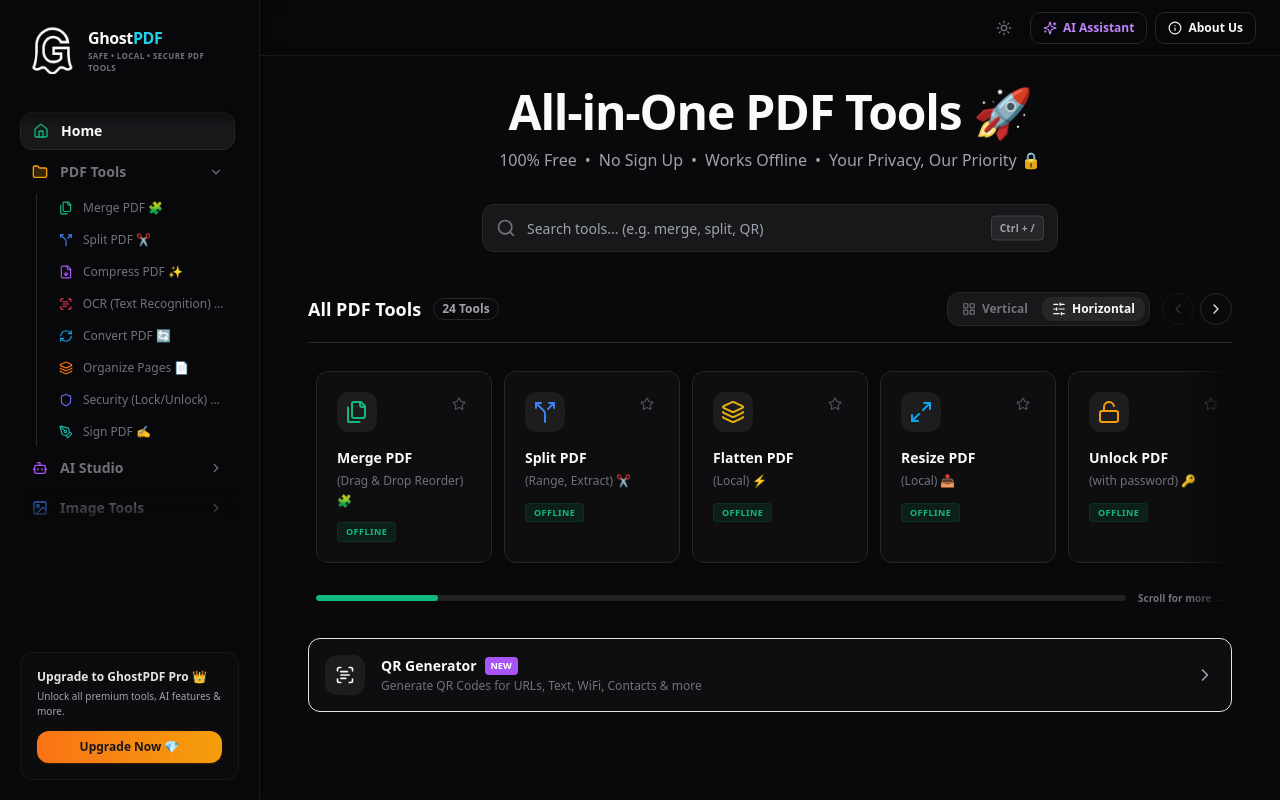
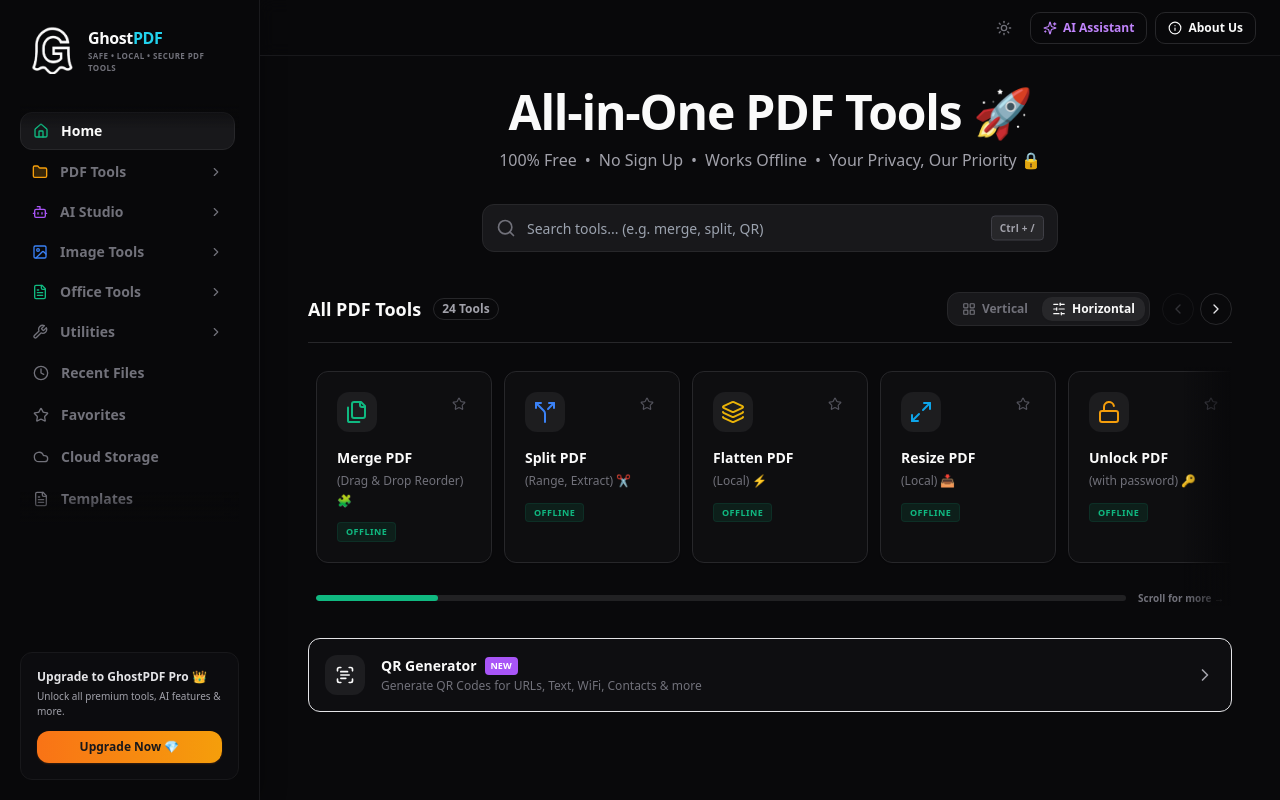
Before and after one commit to shashankkshashi626-dot/GostPDF, a React (Vite) app: page / in a window 1280 px wide. Built offline with nearby package versions, Linux system fonts and the light colour scheme.

Commit message:
fix: disable default open state for PDF tools sidebar menu

```diff
--- a/src/App.tsx
+++ b/src/App.tsx
@@ -186,11 +186,8 @@ function DashboardContent() {
     })
   }
 
-  // Collapsible accordion states
-  const [expandedMenus, setExpandedMenus] = React.useState<Record<string, boolean>>({
-    "pdf-tools": true,
-    "utilities": true
-  })
+  // Collapsible accordion states — collapsed by default
+  const [expandedMenus, setExpandedMenus] = React.useState<Record<string, boolean>>({})
 
   const toggleMenu = (menuKey: string) => {
     setExpandedMenus(prev => ({ ...prev, [menuKey]: !prev[menuKey] }))
```
